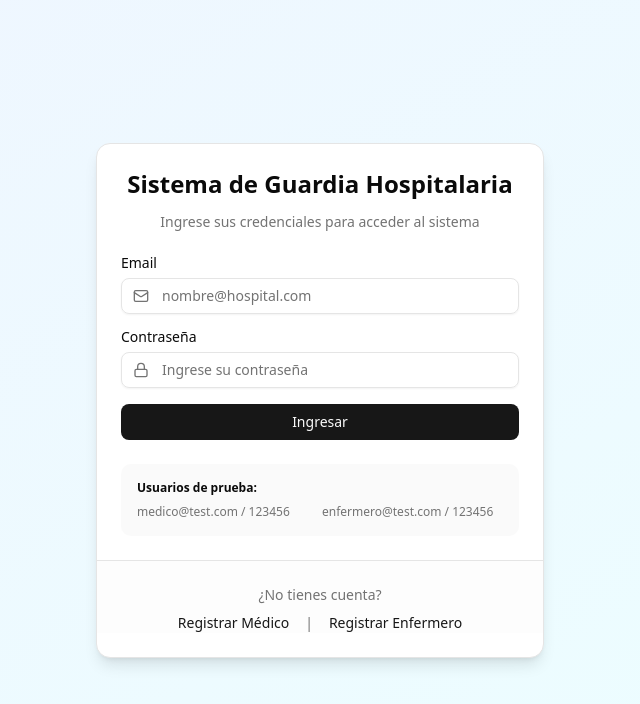
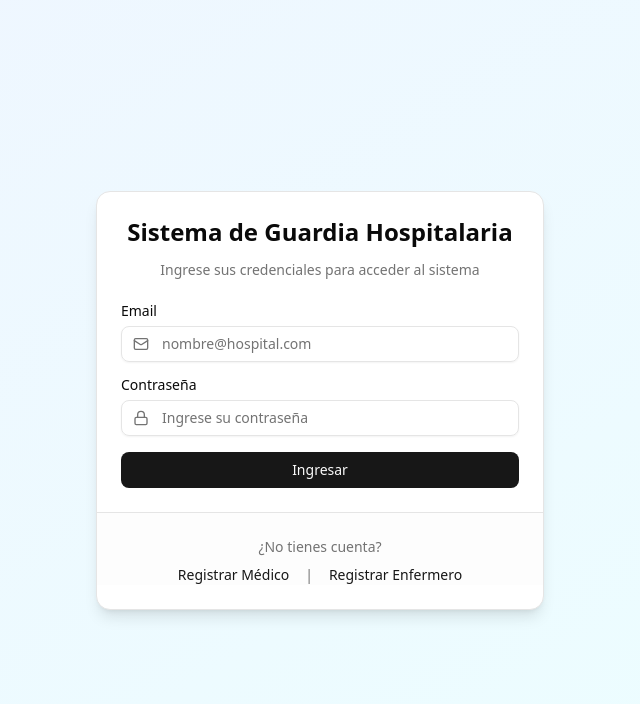
Before and after one commit to santinohamada/Front-Triaje, a Next.js app: page / in a window 1280 px wide. Shown: the top 704 px of the page, without its empty margins (320-960 px from the left). Built offline with nearby package versions, Linux system fonts and the light colour scheme; no server answers.

Commit message:
sin usuarios test

```diff
--- a/components/login-form.tsx
+++ b/components/login-form.tsx
@@ -131,14 +131,6 @@ export function LoginForm() {
           </Button>
         </form>
 
-        {/* Usuarios demo */}
-        <div className="mt-6 space-y-2 text-xs text-muted-foreground bg-muted/50 p-4 rounded-lg">
-          <p className="font-semibold text-foreground">Usuarios de prueba:</p>
-          <div className="grid gap-1 sm:grid-cols-2">
-            <p>medico@test.com / 123456</p>
-            <p>enfermero@test.com / 123456</p>
-          </div>
-        </div>
       </CardContent>
 
       <CardFooter className="flex flex-col space-y-2 border-t pt-4 bg-muted/20">
```
